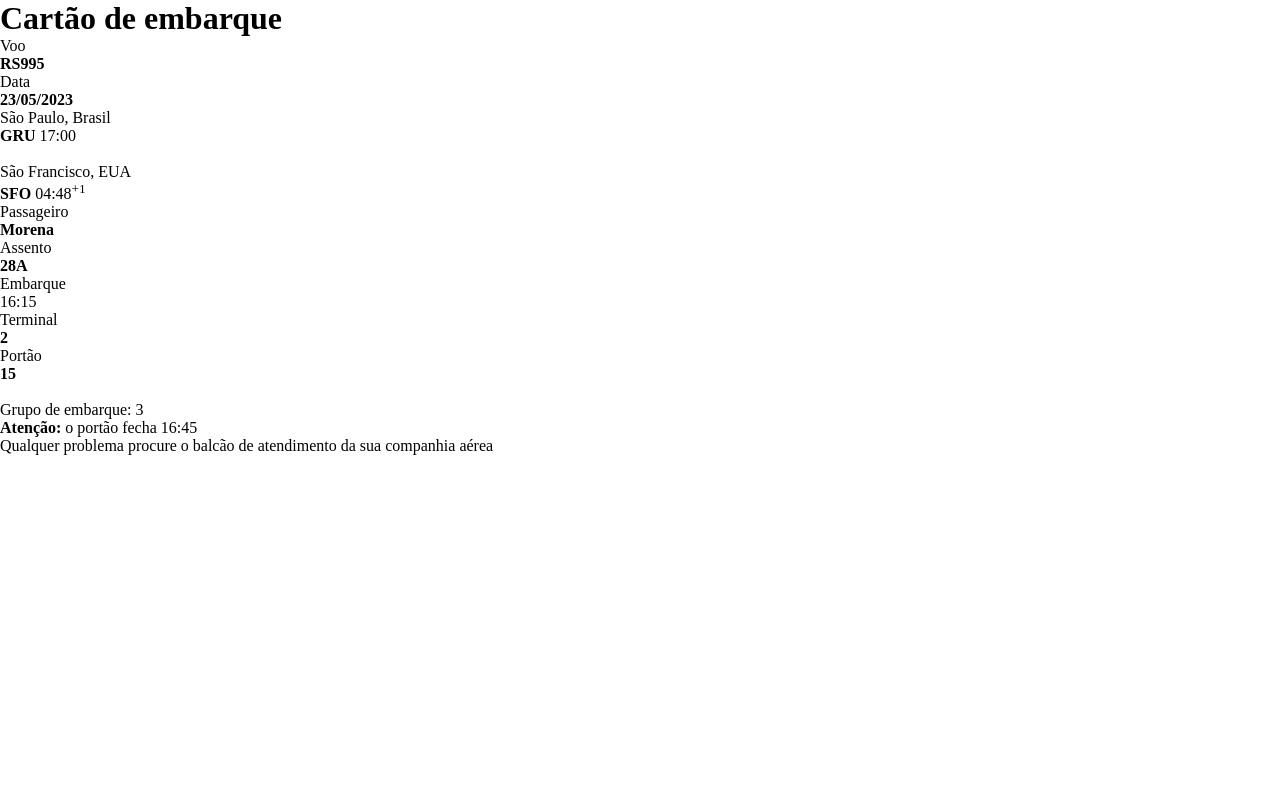
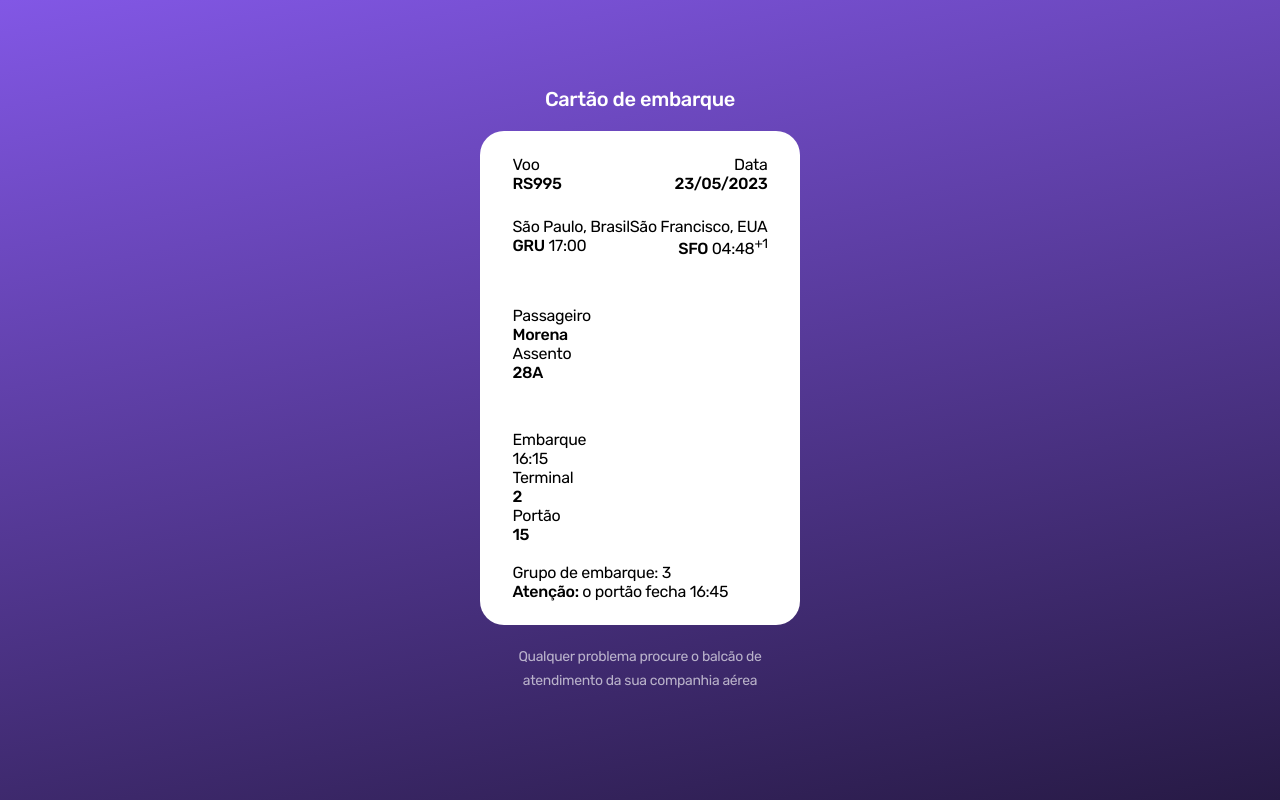
Before and after one commit to MorenaNobre/Bora-Codar-Desafios, a plain HTML site: page 06-cartao-embarque/index.html in a window 1280 px wide. Drawn offline with Linux system fonts and the light colour scheme.

Commit message:
Ticket structure - CSS && added assets

```diff
--- a/06-cartao-embarque/index.html
+++ b/06-cartao-embarque/index.html
@@ -1,6 +1,12 @@
 <!DOCTYPE html>
 <html lang="en">
   <head>
+    <link rel="preconnect" href="https://fonts.googleapis.com" />
+    <link rel="preconnect" href="https://fonts.gstatic.com" crossorigin />
+    <link
+      href="https://fonts.googleapis.com/css2?family=Rubik:wght@400;500&display=swap"
+      rel="stylesheet"
+    />
     <meta charset="UTF-8" />
     <meta http-equiv="X-UA-Compatible" content="IE=edge" />
     <meta name="viewport" content="width=device-width, initial-scale=1.0" />
@@ -8,30 +14,30 @@
     <link rel="stylesheet" href="./style.css" />
   </head>
   <body>
-    <div class="boarding-pass">
+    <div id="boarding-pass">
       <h1>Cartão de embarque</h1>
       <main id="ticket">
-        <section class="top">
-          <div class="flight">
+        <section class="top grid">
+          <div class="flight grid column">
             <div class="number">
               <p>Voo</p>
               <strong>RS995</strong>
             </div>
-            <div class="date">
+            <div class="date text-right">
               <p>Data</p>
               <strong>23/05/2023</strong>
             </div>
           </div>
-          <div>
+          <div class="grid column">
             <div class="departure">
               <p>São Paulo, Brasil</p>
               <strong>GRU</strong>
               <time>17:00</time>
             </div>
             <div class="airplane">
-              <img src="" alt="">
+              <img src="" alt="" />
             </div>
-            <div class="arrival">
+            <div class="arrival text-right">
               <p>São Francisco, EUA</p>
               <strong>SFO</strong>
               <time>04:48<sup>+1</sup></time>
@@ -67,7 +73,7 @@
               </dl>
             </div>
             <div class="qrcode">
-              <img src="" alt="">
+              <img src="" alt="" />
               <p>Grupo de embarque: 3</p>
             </div>
           </div>
@@ -80,5 +86,3 @@
     </div>
   </body>
 </html>
-
-<!-- //parei 19:12 -->
--- a/06-cartao-embarque/style.css
+++ b/06-cartao-embarque/style.css
@@ -12,4 +12,69 @@
 
 body {
   font-size: 1.6rem;
+  font-family: "Rubik", sans-serif;
+  letter-spacing: -0.02em;
+
+  background: linear-gradient(167.96deg, #8257e5 0%, #271a45 100%) no-repeat;
+
+  height: 100vh;
+  display: grid;
+  place-content: center;
 }
+
+.grid {
+  display: grid;
+}
+
+.column {
+  grid-auto-flow: column;
+}
+
+.text-right {
+  text-align: right;
+}
+
+h1,
+strong {
+  font-weight: 500;
+}
+
+h1 {
+  font-size: 2rem;
+  line-height: 2.4rem;
+  color: #fff;
+  text-align: center;
+}
+
+#boarding-pass {
+  max-width: 32.7rem;
+  margin: auto;
+}
+
+#ticket {
+  margin-top: 2rem;
+}
+
+section {
+  background-color: #fff;
+  padding: 2.4rem 3.2rem;
+}
+
+.top {
+  border-radius: 2.4rem 2.4rem 0 0;
+  gap: 2.4rem;
+}
+
+.bottom {
+  border-radius: 0 0 2.4rem 2.4rem;
+}
+
+footer {
+  font-size: 1.4rem;
+  line-height: 2.4rem;
+  color: #fff;
+  opacity: 0.64;
+  width: 27rem;
+  text-align: center;
+  margin: 2rem auto;
+}
```
Also changed, not shown: 06-cartao-embarque/assets/QR Code.svg (added), 06-cartao-embarque/assets/airplane.svg (added), 06-cartao-embarque/assets/qr-code.png (added).
